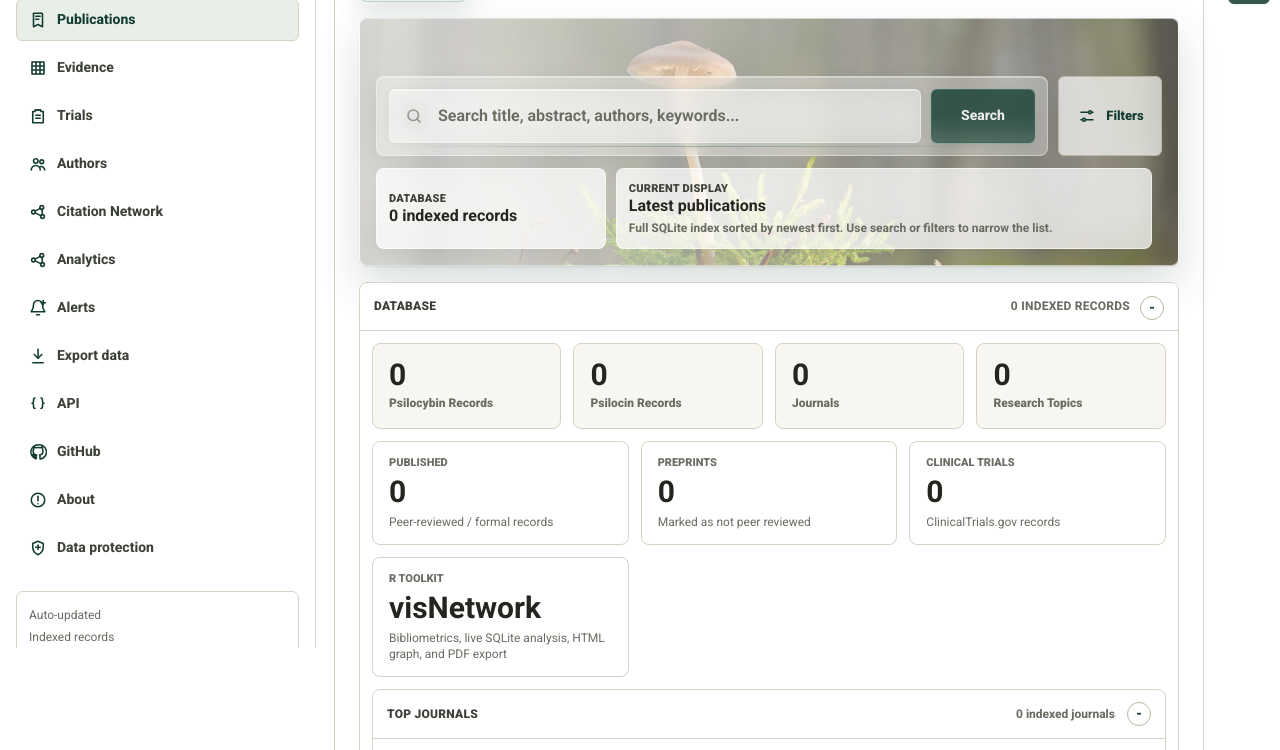
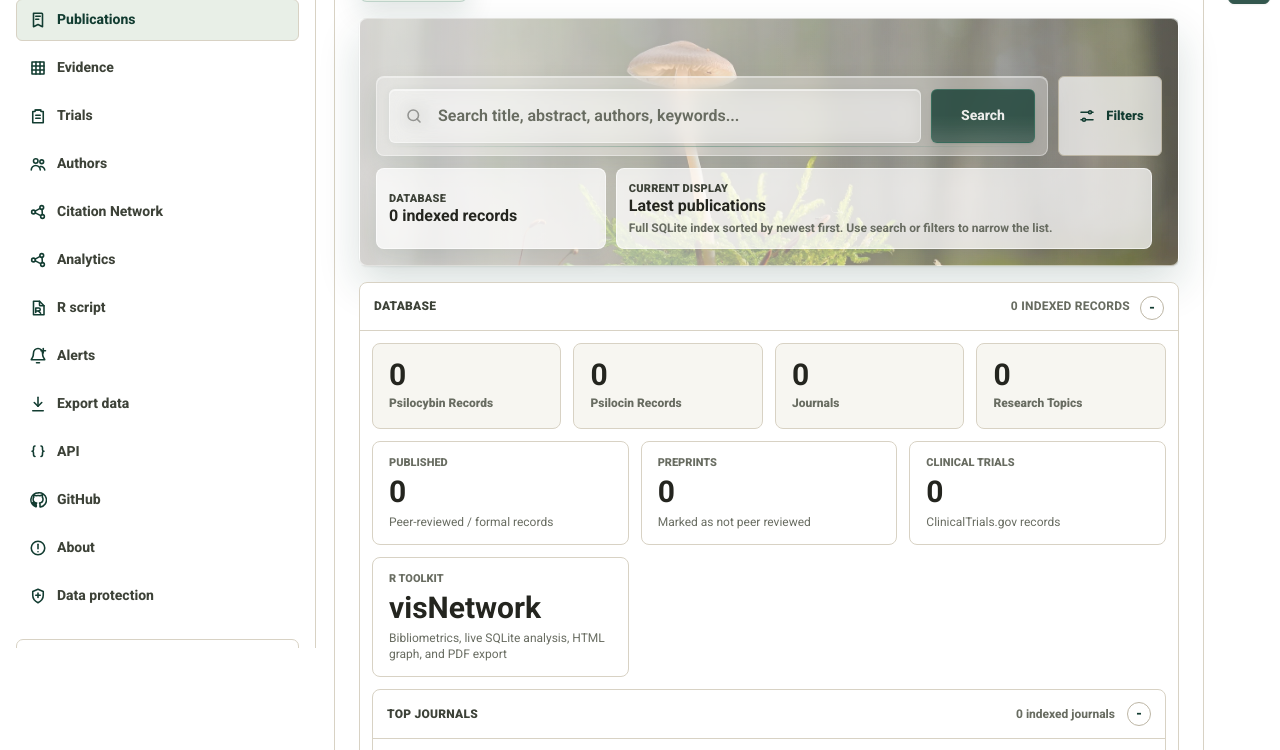
Before and after one commit to psilocybin-research/psilocybin-research-tracker, a PHP site: page / in a window 1280 px wide. Shown: the part 152-902 px from the top of the page. Run offline with PHP 8.4, Linux system fonts and the light colour scheme.

Commit message:
Add sidebar research script link

```diff
--- a/alert.php
+++ b/alert.php
@@ -8,7 +8,7 @@ $db->initialize();
 $repo = new PublicationRepository($db);
 $alerts = new AlertService($db, $repo);
 $topics = $repo->topics();
-$assetVersion = '20260709-github-r-v82';
+$assetVersion = '20260709-sidebar-r-v83';
 
 $token = request_value('token', '');
 $message = null;
@@ -96,7 +96,7 @@ $statusLabel = $subscription ? ($isActive ? 'Active' : ($isConfirmed ? 'Paused'
   <meta charset="utf-8">
   <meta name="viewport" content="width=device-width, initial-scale=1">
   <title>Manage Publication Alert | Psilocybin Research</title>
-  <link rel="icon" href="assets/logo.png?v=20260709-github-r-v82">
+  <link rel="icon" href="assets/logo.png?v=20260709-sidebar-r-v83">
   <link rel="stylesheet" href="assets/styles.min.css?v=<?= h($assetVersion) ?>">
   <script>
     document.documentElement.classList.add('js');
@@ -132,9 +132,11 @@ $statusLabel = $subscription ? ($isActive ? 'Active' : ($isConfirmed ? 'Paused'
     <a href="authors.php"><i data-icon="users" aria-hidden="true"></i><span>Authors</span></a>
     <a href="citation-network.php"><i data-icon="network" aria-hidden="true"></i><span>Citation Network</span></a>
     <a href="/#analytics"><i data-icon="network" aria-hidden="true"></i><span>Analytics</span></a>
+    <a href="tools/psilocybin_bibliometrics_visnetwork.R" download><i data-icon="r-script" aria-hidden="true"></i><span>R script</span></a>
     <a href="/#alerts" aria-current="location"><i data-icon="bell-plus" aria-hidden="true"></i><span>Alerts</span></a>
     <a href="export.php?format=json" target="_blank" rel="noopener"><i data-icon="download" aria-hidden="true"></i><span>Export data</span></a>
     <a href="api.php" target="_blank" rel="noopener"><i data-icon="braces" aria-hidden="true"></i><span>API</span></a>
+    <a href="https://github.com/psilocybin-research/psilocybin-research-tracker" target="_blank" rel="noopener me"><i data-icon="github" aria-hidden="true"></i><span>GitHub</span></a>
     <a href="about.php"><i data-icon="circle-alert" aria-hidden="true"></i><span>About</span></a>
     <a href="data-protection.php"><i data-icon="shield" aria-hidden="true"></i><span>Data protection</span></a>
   </nav>
--- a/android/twa/app/src/main/res/raw/web_app_manifest.json
+++ b/android/twa/app/src/main/res/raw/web_app_manifest.json
@@ -1 +1 @@
-{"name":"Psilocybin Research Tracker","short_name":"Psilocybin Research Tracker","description":"Search source-labeled psilocybin and psilocin publications, preprints, trials, citations, analytics, and alerts.","id":"/","start_url":"/?source=pwa","scope":"/","display":"standalone","display_override":["window-controls-overlay","standalone","browser"],"orientation":"any","background_color":"#ffffff","theme_color":"#123c31","categories":["education","medical","productivity","utilities"],"lang":"en","dir":"ltr","icons":[{"src":"assets/pwa/icon-192.png?v=20260709-network-v81","sizes":"192x192","type":"image/png","purpose":"any"},{"src":"assets/pwa/icon-512.png?v=20260709-network-v81","sizes":"512x512","type":"image/png","purpose":"any"},{"src":"assets/pwa/maskable-512.png?v=20260709-network-v81","sizes":"512x512","type":"image/png","purpose":"maskable"}],"shortcuts":[{"name":"Latest Publications","short_name":"Latest","url":"/#papers","description":"Open the latest psilocybin and psilocin publications."},{"name":"Analytics","short_name":"Analytics","url":"/#analytics","description":"Open publication trends and source analytics."},{"name":"Email Alerts","short_name":"Alerts","url":"/#alerts","description":"Create or manage publication alerts."}]}
+{"name":"Psilocybin Research Tracker","short_name":"Psilocybin Research Tracker","description":"Search source-labeled psilocybin and psilocin publications, preprints, trials, citations, analytics, and alerts.","id":"/","start_url":"/?source=pwa","scope":"/","display":"standalone","display_override":["window-controls-overlay","standalone","browser"],"orientation":"any","background_color":"#ffffff","theme_color":"#123c31","categories":["education","medical","productivity","utilities"],"lang":"en","dir":"ltr","icons":[{"src":"assets/pwa/icon-192.png?v=20260709-sidebar-r-v83","sizes":"192x192","type":"image/png","purpose":"any"},{"src":"assets/pwa/icon-512.png?v=20260709-sidebar-r-v83","sizes":"512x512","type":"image/png","purpose":"any"},{"src":"assets/pwa/maskable-512.png?v=20260709-sidebar-r-v83","sizes":"512x512","type":"image/png","purpose":"maskable"}],"shortcuts":[{"name":"Latest Publications","short_name":"Latest","url":"/#papers","description":"Open the latest psilocybin and psilocin publications."},{"name":"Analytics","short_name":"Analytics","url":"/#analytics","description":"Open publication trends and source analytics."},{"name":"Email Alerts","short_name":"Alerts","url":"/#alerts","description":"Create or manage publication alerts."}]}
--- a/android/twa/twa-manifest.json
+++ b/android/twa/twa-manifest.json
@@ -13,8 +13,8 @@
   "backgroundColor": "#F6F3EA",
   "enableNotifications": true,
   "startUrl": "/?source=pwa",
-  "iconUrl": "https://psilocybin-research.com/assets/pwa/icon-512.png?v=20260709-network-v81",
-  "maskableIconUrl": "https://psilocybin-research.com/assets/pwa/maskable-512.png?v=20260709-network-v81",
+  "iconUrl": "https://psilocybin-research.com/assets/pwa/icon-512.png?v=20260709-sidebar-r-v83",
+  "maskableIconUrl": "https://psilocybin-research.com/assets/pwa/maskable-512.png?v=20260709-sidebar-r-v83",
   "splashScreenFadeOutDuration": 300,
   "signingKey": {
     "path": "../keystore/psilocybin-research-upload.jks",
--- a/authors.php
+++ b/authors.php
@@ -11,7 +11,7 @@ $selectedAuthor = (string)request_value('author', '');
 $authors = $repo->authors($query, 120);
 $profile = $selectedAuthor !== '' ? $repo->authorProfile($selectedAuthor) : null;
 $topics = $repo->topics();
-$assetVersion = '20260709-network-v81';
+$assetVersion = '20260709-sidebar-r-v83';
 ?>
 <!doctype html>
 <html lang="en">
--- a/citation-network.php
+++ b/citation-network.php
@@ -61,7 +61,7 @@ if ($range !== 'all') $activeFilterLabels[] = $range === 'custom' ? 'Custom date
 if ($selectedSources) $activeFilterLabels[] = 'Sources: ' . implode(', ', $selectedSources);
 if ($selectedStatuses) $activeFilterLabels[] = 'Status: ' . implode(', ', array_map(static fn(string $status): string => $publicationStatuses[$status] ?? $status, $selectedStatuses));
 $hasActiveFilters = (bool)($activeFilterLabels || $paperId > 0 || $selectedSubstances !== ['psilocybin', 'psilocin']);
-$assetVersion = '20260709-github-r-v82';
+$assetVersion = '20260709-sidebar-r-v83';
 ?>
 <!doctype html>
 <html lang="en">
--- a/evidence.php
+++ b/evidence.php
@@ -7,7 +7,7 @@ $db = new Database();
 $db->initialize();
 $repo = new PublicationRepository($db);
 $rows = $repo->evidenceMap();
-$assetVersion = '20260709-network-v81';
+$assetVersion = '20260709-sidebar-r-v83';
 ?>
 <!doctype html>
 <html lang="en">
--- a/index.php
+++ b/index.php
@@ -209,7 +209,7 @@ $publicationGrowthTotal = array_sum(array_column($publicationGrowthYears, 'count
 $publicationGrowthLatest = $publicationGrowthYears ? (int)end($publicationGrowthYears)['count'] : 0;
 $publicationGrowthLatestYear = $publicationGrowthYears ? (int)end($publicationGrowthYears)['year'] : null;
 $publicationGrowthFirstYear = $publicationGrowthYears ? (int)$publicationGrowthYears[0]['year'] : null;
-$assetVersion = '20260709-github-r-v82';
+$assetVersion = '20260709-sidebar-r-v83';
 $appVersion = '2.1.1';
 $formatBytes = static function (int $bytes): string {
     if ($bytes >= 1073741824) {
@@ -245,7 +245,7 @@ $latestAddedDoi = $latestAddedWithDoi ? normalize_doi((string)($latestAddedWithD
 $latestAddedAt = $latestAddedWithDoi ? (string)($latestAddedWithDoi['date_added'] ?? '') : '';
 $baseUrl = Config::publicBaseUrl();
 $canonicalUrl = $baseUrl;
-$shareImageUrl = $baseUrl . 'assets/pwa/icon-512.png?v=20260709-github-r-v82';
+$shareImageUrl = $baseUrl . 'assets/pwa/icon-512.png?v=20260709-sidebar-r-v83';
 $shareImageAlt = 'Psilocybin Research Publication Tracker logo';
 $latestJsonLdItems = [];
 foreach (array_slice($latestPapers, 0, 10) as $index => $paper) {
@@ -346,11 +346,11 @@ $jsonLd = [
   <meta name="twitter:image" content="<?= h($shareImageUrl) ?>">
   <meta name="twitter:image:alt" content="<?= h($shareImageAlt) ?>">
   <title>Publication Tracker | Psilocybin Research</title>
-  <link rel="icon" href="assets/logo.png?v=20260709-github-r-v82">
-  <link rel="icon" type="image/png" sizes="192x192" href="assets/pwa/icon-192.png?v=20260709-github-r-v82">
-  <link rel="icon" type="image/png" sizes="512x512" href="assets/pwa/icon-512.png?v=20260709-github-r-v82">
-  <link rel="apple-touch-icon" href="assets/pwa/apple-touch-icon.png?v=20260709-github-r-v82">
-  <link rel="manifest" href="manifest.webmanifest?v=20260709-github-r-v82">
+  <link rel="icon" href="assets/logo.png?v=20260709-sidebar-r-v83">
+  <link rel="icon" type="image/png" sizes="192x192" href="assets/pwa/icon-192.png?v=20260709-sidebar-r-v83">
+  <link rel="icon" type="image/png" sizes="512x512" href="assets/pwa/icon-512.png?v=20260709-sidebar-r-v83">
+  <link rel="apple-touch-icon" href="assets/pwa/apple-touch-icon.png?v=20260709-sidebar-r-v83">
+  <link rel="manifest" href="manifest.webmanifest?v=20260709-sidebar-r-v83">
   <link rel="preload" href="assets/preloader-mushroom-desktop.webp" as="image" media="(min-width: 701px)" fetchpriority="high">
   <link rel="preload" href="assets/preloader-mushroom-mobile.webp" as="image" media="(max-width: 700px)" fetchpriority="high">
   <link rel="preload" href="assets/fonts/roboto-latin.woff2" as="font" type="font/woff2" crossorigin>
@@ -396,6 +396,7 @@ $jsonLd = [
     <a href="authors.php"><i data-icon="users" aria-hidden="true"></i><span>Authors</span></a>
     <a href="citation-network.php"><i data-icon="network" aria-hidden="true"></i><span>Citation Network</span></a>
     <a href="#analytics" data-open-analytics><i data-icon="network" aria-hidden="true"></i><span>Analytics</span></a>
+    <a href="tools/psilocybin_bibliometrics_visnetwork.R" download><i data-icon="r-script" aria-hidden="true"></i><span>R script</span></a>
     <a href="#alerts" data-open-alerts><i data-icon="bell-plus" aria-hidden="true"></i><span>Alerts</span></a>
     <a href="export.php?<?= h(http_build_query(array_merge(canonical_query_params($_GET), ['format' => 'json']))) ?>" target="_blank" rel="noopener" data-sidebar-export><i data-icon="download" aria-hidden="true"></i><span>Export data</span></a>
     <a href="api.php?<?= h(http_build_query(array_merge(canonical_query_params($_GET), ['resource' => 'papers', 'per_page' => 'all', 'page' => 1]))) ?>" target="_blank" rel="noopener"><i data-icon="braces" aria-hidden="true"></i><span>API</span></a>
@@ -809,7 +810,7 @@ $jsonLd = [
                 <a href="export.php?<?= h(http_build_query(array_merge(canonical_query_params($_GET), ['format' => 'csv']))) ?>" target="_blank" rel="noopener"><i data-icon="table" aria-hidden="true"></i><span>CSV</span></a>
                 <a href="export.php?<?= h(http_build_query(array_merge(canonical_query_params($_GET), ['format' => 'json']))) ?>" target="_blank" rel="noopener"><i data-icon="braces" aria-hidden="true"></i><span>JSON</span></a>
                 <a href="database.php" target="_blank" rel="noopener"><i data-icon="database" aria-hidden="true"></i><span>SQLite database</span></a>
-                <a href="tools/psilocybin_bibliometrics_visnetwork.R" download><i data-icon="file-type" aria-hidden="true"></i><span>R bibliometrics script</span></a>
+                <a href="tools/psilocybin_bibliometrics_visnetwork.R" download><i data-icon="r-script" aria-hidden="true"></i><span>R bibliometrics script</span></a>
                 <a href="api.php?<?= h(http_build_query(array_merge(canonical_query_params($_GET), ['resource' => 'papers', 'per_page' => 'all', 'page' => 1]))) ?>" target="_blank" rel="noopener"><i data-icon="braces" aria-hidden="true"></i><span>Open API</span></a>
               </div>
               <div class="command-menu-status">
--- a/offline.html
+++ b/offline.html
@@ -5,9 +5,9 @@
   <meta name="viewport" content="width=device-width, initial-scale=1">
   <meta name="theme-color" content="#123c31">
   <title>Offline | Psilocybin Research Tracker</title>
-  <link rel="icon" href="assets/logo.png?v=20260709-network-v81">
-  <link rel="manifest" href="manifest.webmanifest?v=20260709-network-v81">
-  <link rel="apple-touch-icon" href="assets/pwa/apple-touch-icon.png?v=20260709-network-v81">
+  <link rel="icon" href="assets/logo.png?v=20260709-sidebar-r-v83">
+  <link rel="manifest" href="manifest.webmanifest?v=20260709-sidebar-r-v83">
+  <link rel="apple-touch-icon" href="assets/pwa/apple-touch-icon.png?v=20260709-sidebar-r-v83">
   <style>
     :root {
       color-scheme: light;
--- a/publication.php
+++ b/publication.php
@@ -14,7 +14,7 @@ if (!$paper) {
 $related = $paper ? $repo->relatedPapers($paper, 8) : [];
 $references = $paper ? $repo->citedReferences($paper, 40) : [];
 $citing = $paper && !empty($paper['doi']) ? $repo->citingPapers((string)$paper['doi'], 20) : [];
-$assetVersion = '20260709-network-v81';
+$assetVersion = '20260709-sidebar-r-v83';
 $title = $paper ? (string)$paper['title'] : 'Publication not found';
 ?>
 <!doctype html>
--- a/src/ViewHelpers.php
+++ b/src/ViewHelpers.php
@@ -68,6 +68,7 @@ function detail_page_header(string $current = ''): string
         ['key' => 'authors', 'href' => 'authors.php', 'icon' => 'users', 'label' => 'Authors'],
         ['key' => 'citation-network', 'href' => 'citation-network.php', 'icon' => 'network', 'label' => 'Citation Network'],
         ['key' => 'analytics', 'href' => './#analytics', 'icon' => 'network', 'label' => 'Analytics'],
+        ['key' => 'r-script', 'href' => 'tools/psilocybin_bibliometrics_visnetwork.R', 'icon' => 'r-script', 'label' => 'R script', 'download' => true],
         ['key' => 'alerts', 'href' => './#alerts', 'icon' => 'bell-plus', 'label' => 'Alerts'],
         ['key' => 'export', 'href' => 'export.php?format=json', 'icon' => 'download', 'label' => 'Export data', 'disabled' => true, 'disabled_title' => 'Use export from a publication results list so current filters can be included.'],
         ['key' => 'api', 'href' => 'api.php', 'icon' => 'braces', 'label' => 'API', 'disabled' => true, 'disabled_title' => 'Use API links from a publication results list so current filters can be included.'],
@@ -84,7 +85,8 @@ function detail_page_header(string $current = ''): string
         }
         $active = $current === $item['key'] ? ' aria-current="location"' : '';
         $external = !empty($item['external']) ? ' target="_blank" rel="noopener me"' : '';
-        $nav .= '<a href="' . h($item['href']) . '"' . $external . $active . '>' . $icon . '</a>';
+        $download = !empty($item['download']) ? ' download' : '';
+        $nav .= '<a href="' . h($item['href']) . '"' . $external . $download . $active . '>' . $icon . '</a>';
     }
     return '<header class="topbar">'
         . '<button class="nav-sidebar-toggle" id="nav-sidebar-toggle" type="button" aria-expanded="true" aria-controls="primary-sidebar-content" title="Collapse sidebar">'
--- a/sw.js
+++ b/sw.js
@@ -1,5 +1,5 @@
-const CACHE_VERSION = "publication-tracker-pwa-v154-20260709-github-r";
-const ASSET_VERSION = "20260709-github-r-v82";
+const CACHE_VERSION = "publication-tracker-pwa-v155-20260709-sidebar-r";
+const ASSET_VERSION = "20260709-sidebar-r-v83";
 const STATIC_CACHE = `${CACHE_VERSION}-static`;
 const RUNTIME_CACHE = `${CACHE_VERSION}-runtime`;
 
--- a/trials.php
+++ b/trials.php
@@ -11,7 +11,7 @@ if ((string)($filters['q'] ?? '') === '' && request_value('search') !== null) {
     $filters['q'] = request_value('search');
 }
 $trials = $repo->trials($filters, 150);
-$assetVersion = '20260709-network-v81';
+$assetVersion = '20260709-sidebar-r-v83';
 ?>
 <!doctype html>
 <html lang="en">
```
Also changed, not shown: about.php (+6 -5 lines), data-protection.php (+8 -7 lines), assets/app.js, assets/app.min.js, manifest.webmanifest.
